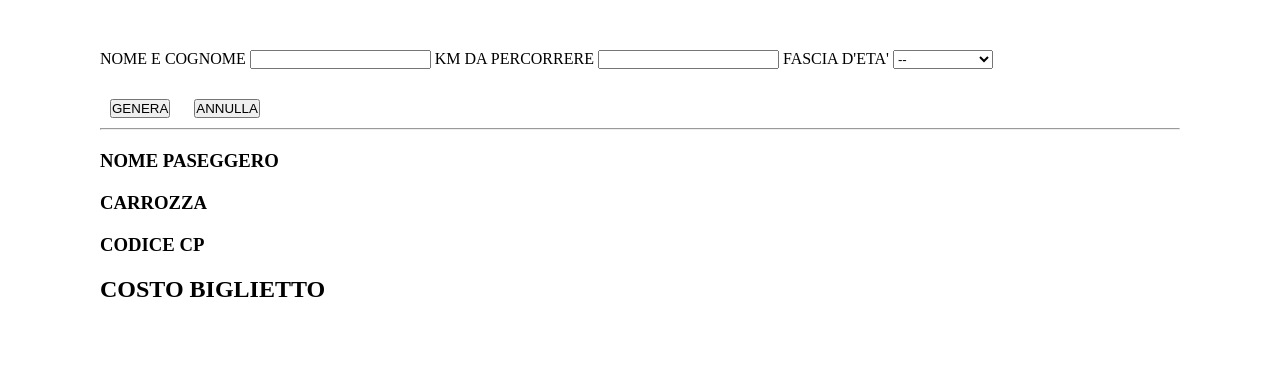
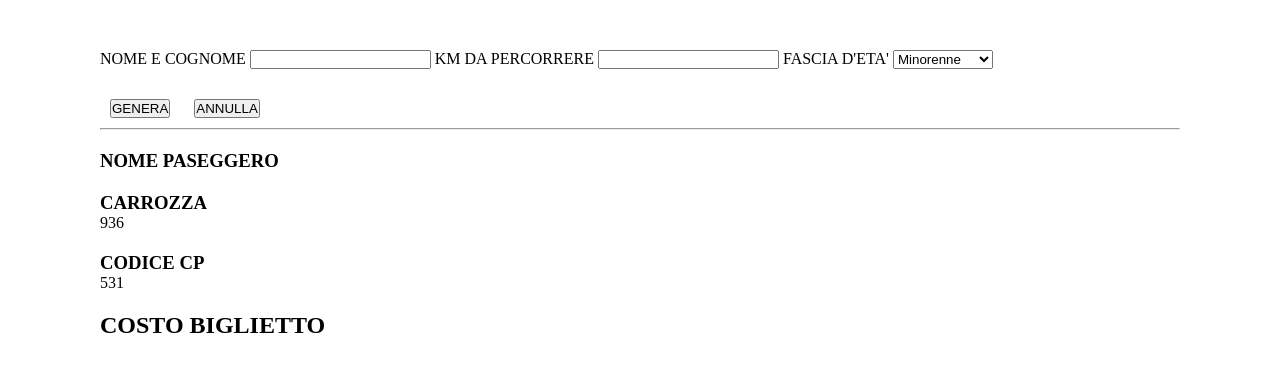
Before and after one commit to Salvo170586SP/js-biglietto-treno-form, a plain HTML site: page index.html in a window 1280 px wide. Both pictures are taken after a click on the button "GENERA". Drawn offline with Linux system fonts and the light colour scheme.

Commit message:
added const codeNumber on click

```diff
--- a/index.html
+++ b/index.html
@@ -19,9 +19,9 @@
 
     <label for="ages-menu">FASCIA D'ETA'</label>
     <select id="ages-menu">
-      <option>--</option>
+      <option value="minorenne">Minorenne</option>
       <option value="maggiorenne">Maggiorenne</option>
-      <option value="minorenne">Minorenne</option>
+      <option value="over65">Over65</option>
     </select>
   </div>
 
@@ -38,13 +38,13 @@
     <p id="customer-name"></p>
 
     <h3>CARROZZA</h3>
-    <p class="train-number"></p>
+    <p id="train-number"></p>
 
     <h3>CODICE CP</h3>
-    <p class="code-cp"></p>
+    <p id="code-cp"></p>
 
     <h2>COSTO BIGLIETTO</h2>
-    <p class="price-tiket"></p>
+    <p id="price-ticket"></p>
   </div>
 
   <script src="js/script.js"></script>
--- a/js/script.js
+++ b/js/script.js
@@ -21,14 +21,9 @@ const agesElement = document.getElementById('ages-menu');
 const generateElement = document.getElementById('generate');
 const resetElement = document.getElementById('reset');
 const nameElement = document.getElementById('customer-name');
+const trainElement = document.getElementById('train-number');
+const codeElement = document.getElementById('code-cp');
 
-//creo varibile numero random carrozza
-const trainNumber = Math.floor(Math.random()*1000);
-console.log(trainElement);
-
-//creo varibile numero random codice cp
-const codeNumber = Math.floor(Math.random()*100);
-console.log(codeElement);
 
 
 
@@ -38,5 +33,12 @@ generateElement.addEventListener('click', function(){
     const nameValue = nameInputElement.value;
     nameElement.innerText = nameValue;
 
+    //creo varibile numero random carrozza
+    const trainNumberValue = Math.floor(Math.random()*1000);
+    trainElement.innerText = trainNumberValue;
 
-});
+    //creo varibile numero random codice cp
+    const codeNumberValue = Math.floor(Math.random()*1000);
+    codeElement.innerText = codeNumberValue;
+
+ });
```
